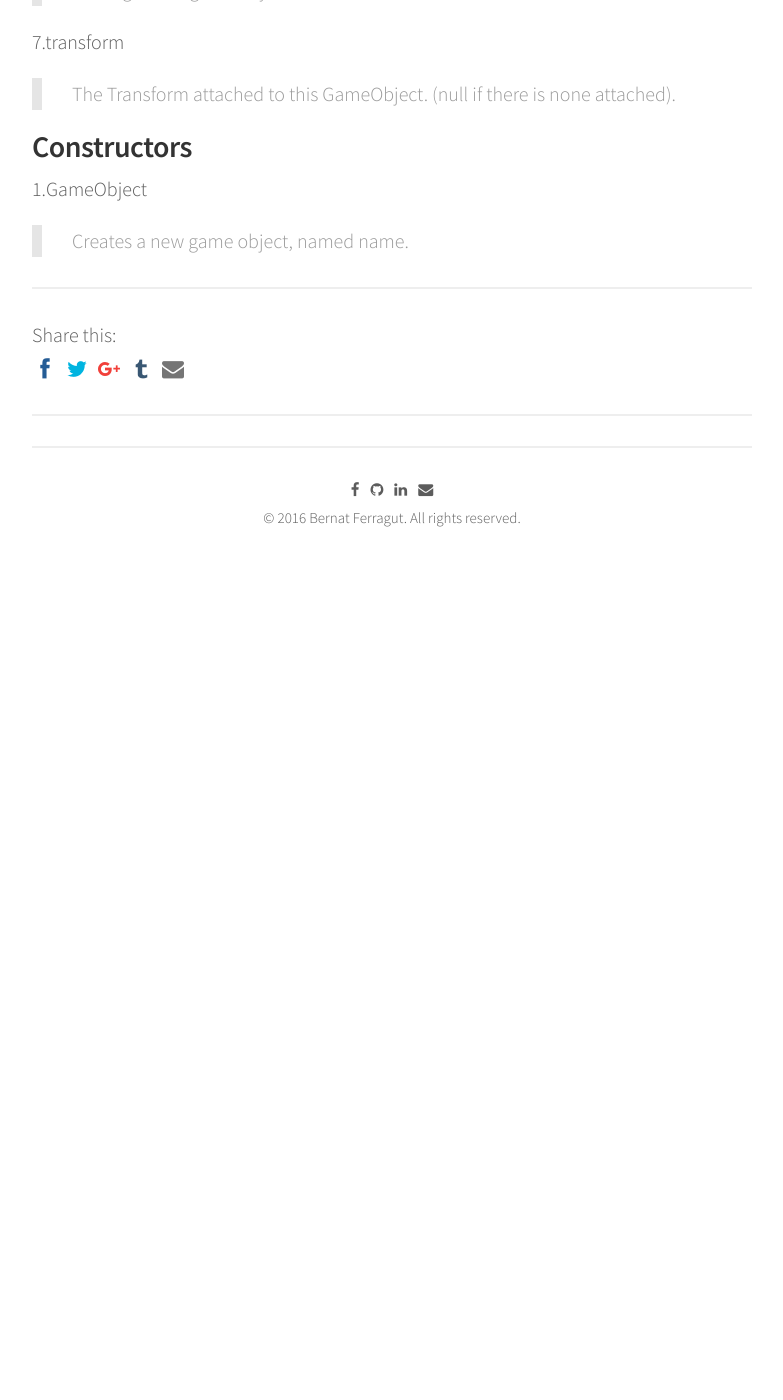
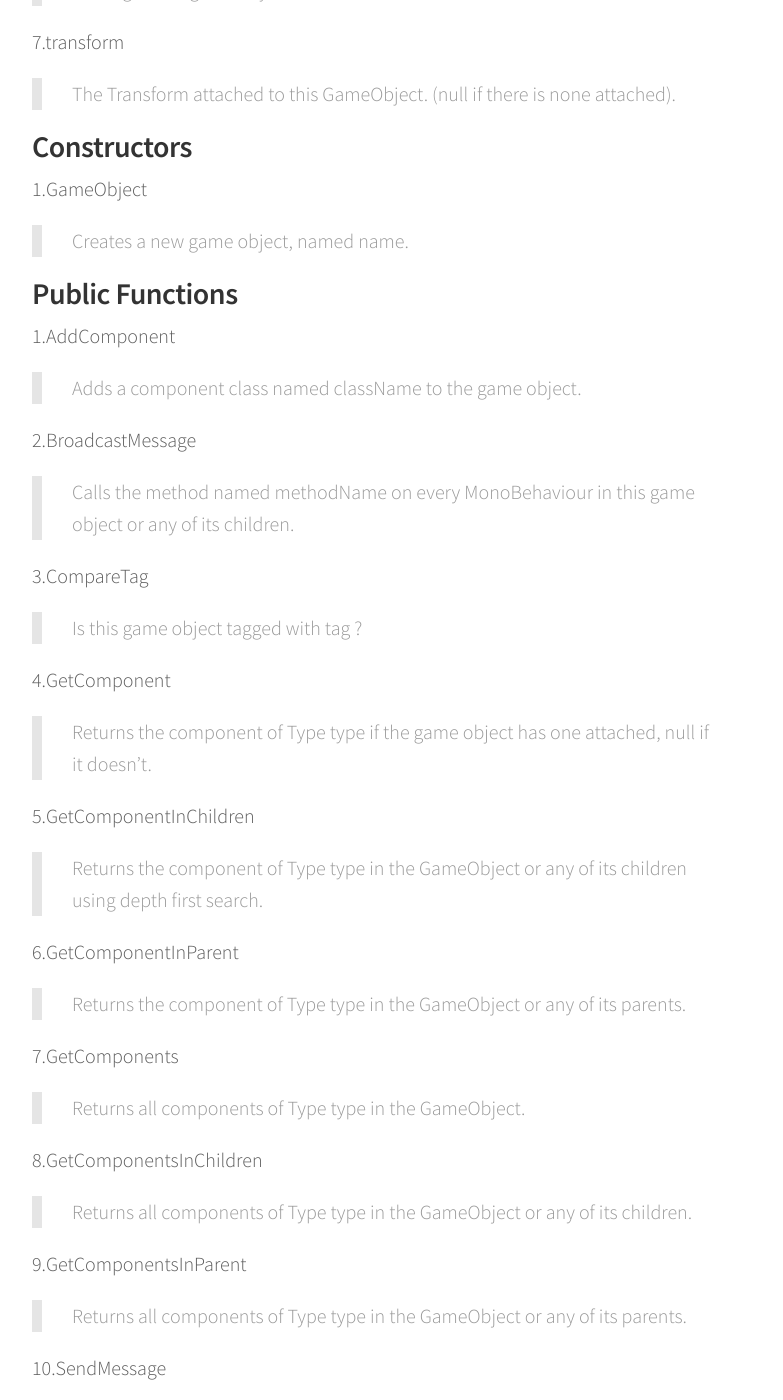
Before and after one commit to bernatferragut/FutureWeb-blog, a Jekyll site: the page built from _posts/09-12-16-VR - Unity Most Important Classes-2.md, in a window 1280 px wide and 1400 px high, scrolled down 1131 px. Shown: the whole window, without its empty margins (248-1031 px from the left). Built offline with Jekyll 4.4.1, drawn with Linux system fonts in a browser that asks for light colours; nearby versions of some CDN libraries; comment, search, counter and statistics services are not loaded; before the commit the page ends 1761 px from its top, so only the background shows below that; some of the changed text lies outside the part shown.

Commit message:
Update 09-12-16-VR - Unity Most Important Classes-2.md
Transform PublicFunctions

```diff
--- a/_posts/09-12-16-VR - Unity Most Important Classes-2.md
+++ b/_posts/09-12-16-VR - Unity Most Important Classes-2.md
@@ -51,3 +51,53 @@
 1.GameObject
 
 > Creates a new game object, named name.
+
+### Public Functions
+
+1.AddComponent
+
+> Adds a component class named className to the game object.
+
+2.BroadcastMessage
+
+> Calls the method named methodName on every MonoBehaviour in this game object or any of its children.
+
+3.CompareTag
+
+> Is this game object tagged with tag ?
+
+4.GetComponent
+
+> Returns the component of Type type if the game object has one attached, null if it doesn't.
+
+5.GetComponentInChildren
+
+> Returns the component of Type type in the GameObject or any of its children using depth first search.
+
+6.GetComponentInParent
+
+> Returns the component of Type type in the GameObject or any of its parents.
+
+7.GetComponents
+
+> Returns all components of Type type in the GameObject.
+
+8.GetComponentsInChildren
+
+> Returns all components of Type type in the GameObject or any of its children.
+
+9.GetComponentsInParent
+
+> Returns all components of Type type in the GameObject or any of its parents.
+
+10.SendMessage
+
+> Calls the method named methodName on every MonoBehaviour in this game object.
+
+11.SendMessageUpwards
+
+> Calls the method named methodName on every MonoBehaviour in this game object and on every ancestor of the behaviour.
+
+12.SetActive
+
+> Activates/Deactivates the GameObject.
```
